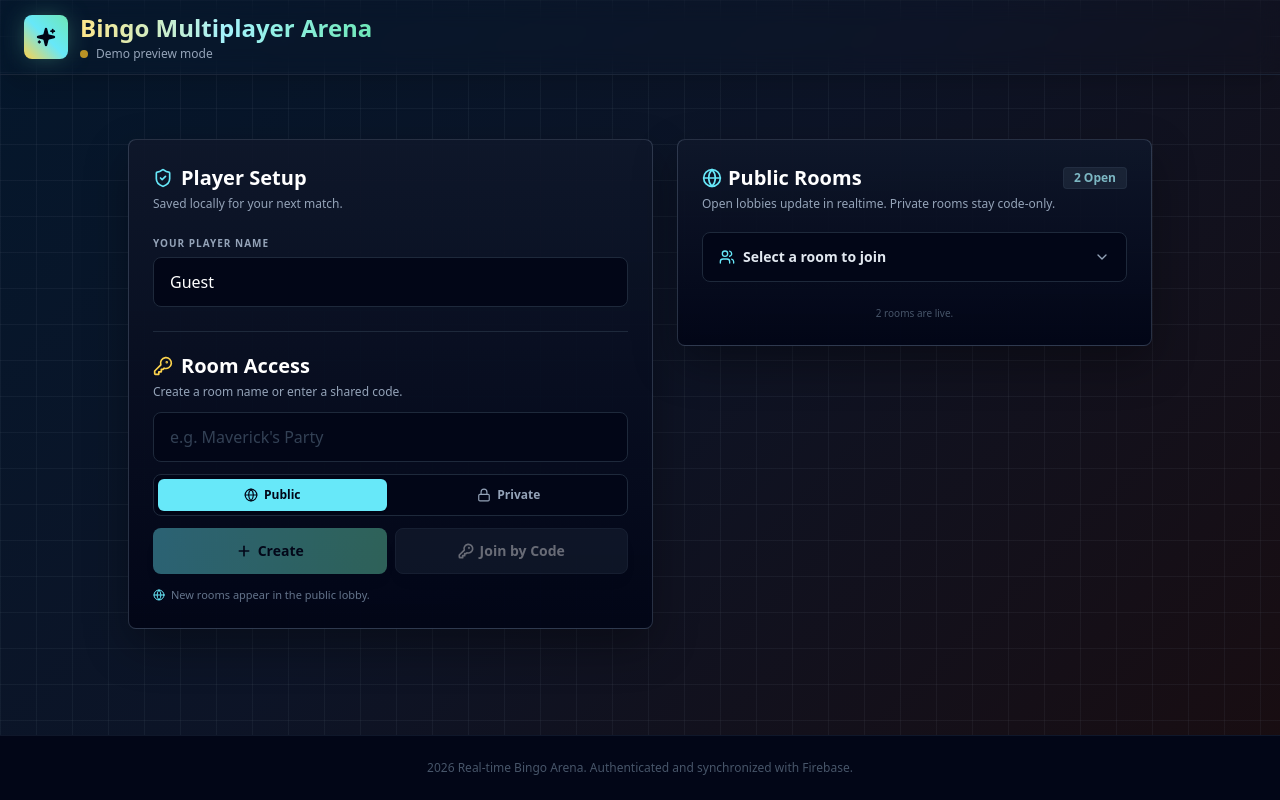
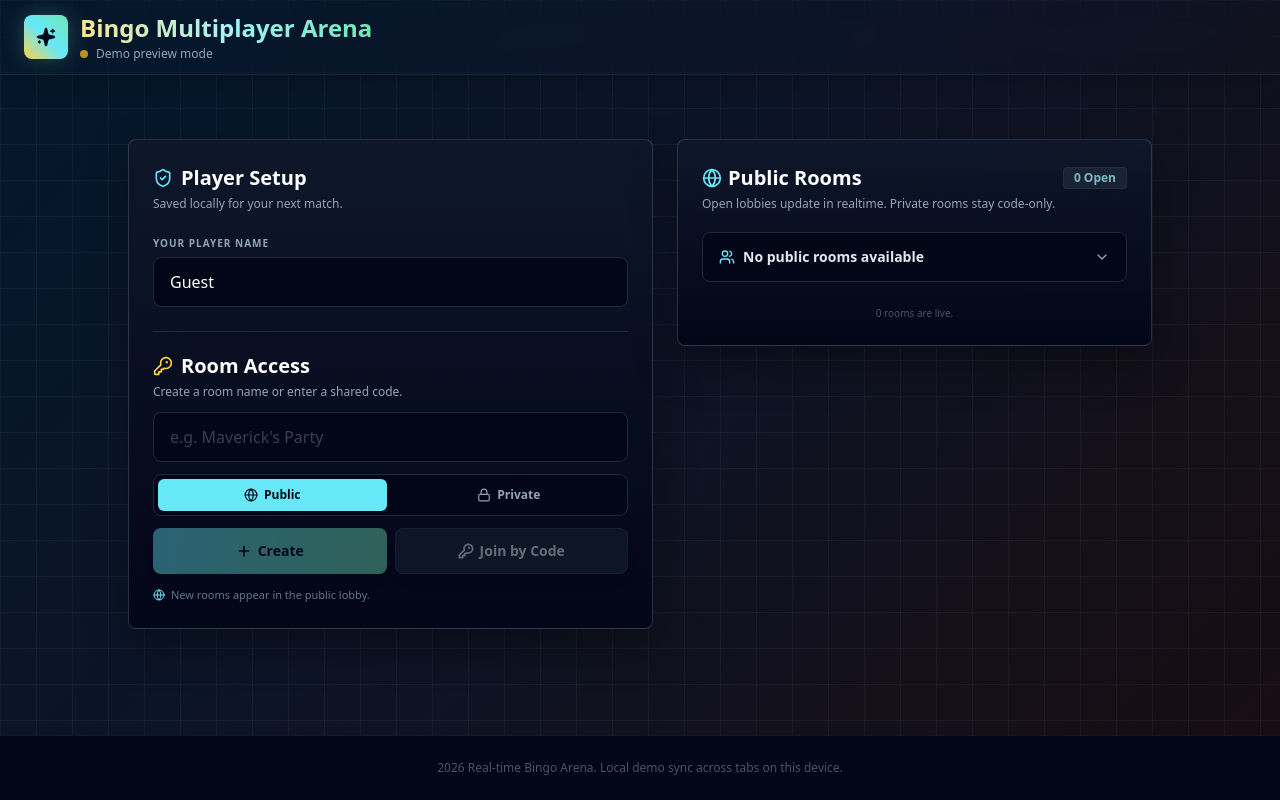
Before and after one commit to Gorakshcodes/Bringho, a React (Vite) app: page / in a window 1280 px wide. Built offline with nearby package versions, Linux system fonts and the light colour scheme.

Commit message:
Fix demo multiplayer room flow

```diff
--- a/App.jsx
+++ b/App.jsx
@@ -74,47 +74,13 @@ const saveDemoRooms = (rooms) => {
 
 const seedDemoRooms = () => {
   const existingRooms = getDemoRooms();
-  const seededRooms = {
-    'friday-fun-night': {
-      id: 'friday-fun-night',
-      roomName: 'Friday Fun Night',
-      isPrivate: false,
-      status: 'setup',
-      createdBy: 'demo-host-friday',
-      players: {
-        'demo-host-friday': { uid: 'demo-host-friday', name: 'Ari', isReady: false, bingoLinesCount: 0, joinedAt: Date.now() - 3000, lastSeen: Date.now() - 3000 },
-        'demo-guest-friday': { uid: 'demo-guest-friday', name: 'Mina', isReady: false, bingoLinesCount: 0, joinedAt: Date.now() - 2000, lastSeen: Date.now() - 2000 },
-        'demo-pro-friday': { uid: 'demo-pro-friday', name: 'Dev', isReady: false, bingoLinesCount: 0, joinedAt: Date.now() - 1000, lastSeen: Date.now() - 1000 }
-      },
-      calledNumbers: [],
-      turnOrder: ['demo-host-friday', 'demo-guest-friday', 'demo-pro-friday'],
-      currentTurnIndex: 0,
-      winners: [],
-      winnerIds: [],
-      createdAt: Date.now() - 3000
-    },
-    'office-league': {
-      id: 'office-league',
-      roomName: 'Office League',
-      isPrivate: false,
-      status: 'setup',
-      createdBy: 'demo-host-office',
-      players: {
-        'demo-host-office': { uid: 'demo-host-office', name: 'Noor', isReady: false, bingoLinesCount: 0, joinedAt: Date.now() - 4000, lastSeen: Date.now() - 4000 },
-        'demo-guest-office': { uid: 'demo-guest-office', name: 'Sam', isReady: false, bingoLinesCount: 0, joinedAt: Date.now() - 3000, lastSeen: Date.now() - 3000 }
-      },
-      calledNumbers: [],
-      turnOrder: ['demo-host-office', 'demo-guest-office'],
-      currentTurnIndex: 0,
-      winners: [],
-      winnerIds: [],
-      createdAt: Date.now() - 4000
-    }
-  };
-
-  const mergedRooms = { ...seededRooms, ...existingRooms };
-  saveDemoRooms(mergedRooms);
-  return mergedRooms;
+  const playableRooms = Object.fromEntries(
+    Object.entries(existingRooms).filter(([, room]) => !String(room.createdBy || '').startsWith('demo-host-'))
+  );
+  if (Object.keys(playableRooms).length !== Object.keys(existingRooms).length) {
+    saveDemoRooms(playableRooms);
+  }
+  return playableRooms;
 };
 
 export default function App() {
@@ -810,7 +776,17 @@ export default function App() {
     const localLines = calculateCompletedLines(board, currentRoom.calledNumbers);
     const serverPlayerState = currentRoom.players[playerId];
 
-    if (!isDemo && serverPlayerState && serverPlayerState.bingoLinesCount !== localLines) {
+    if (serverPlayerState && serverPlayerState.bingoLinesCount !== localLines) {
+      if (isDemo) {
+        patchDemoRoom((r) => {
+          if (r.players?.[playerId]) {
+            r.players[playerId].bingoLinesCount = localLines;
+          }
+          return r;
+        });
+        return;
+      }
+
       const updateLinesOnServer = async () => {
         try {
           const roomRef = doc(db, 'artifacts', appId, 'public', 'data', 'rooms', roomId);
@@ -1663,7 +1639,11 @@ export default function App() {
       {/* FOOTER */}
       <footer className="bg-slate-950 py-6 mt-12 border-t border-slate-900 text-center text-xs text-slate-600">
         <div className="max-w-6xl mx-auto px-4">
-          <p>2026 Real-time Bingo Arena. Authenticated and synchronized with Firebase.</p>
+          <p>
+            {isDemo
+              ? '2026 Real-time Bingo Arena. Local demo sync across tabs on this device.'
+              : '2026 Real-time Bingo Arena. Authenticated and synchronized with Firebase.'}
+          </p>
         </div>
       </footer>
 
```
